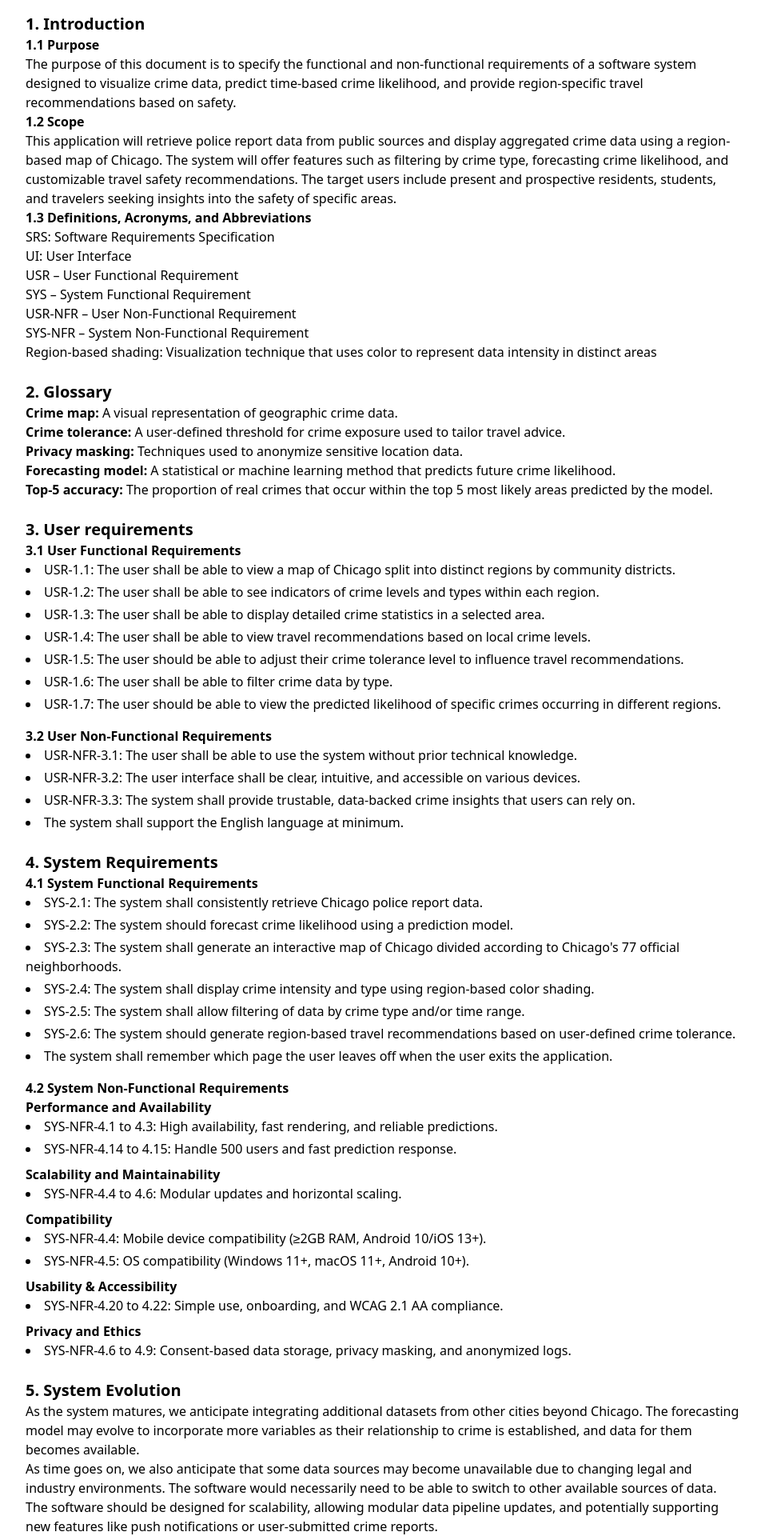
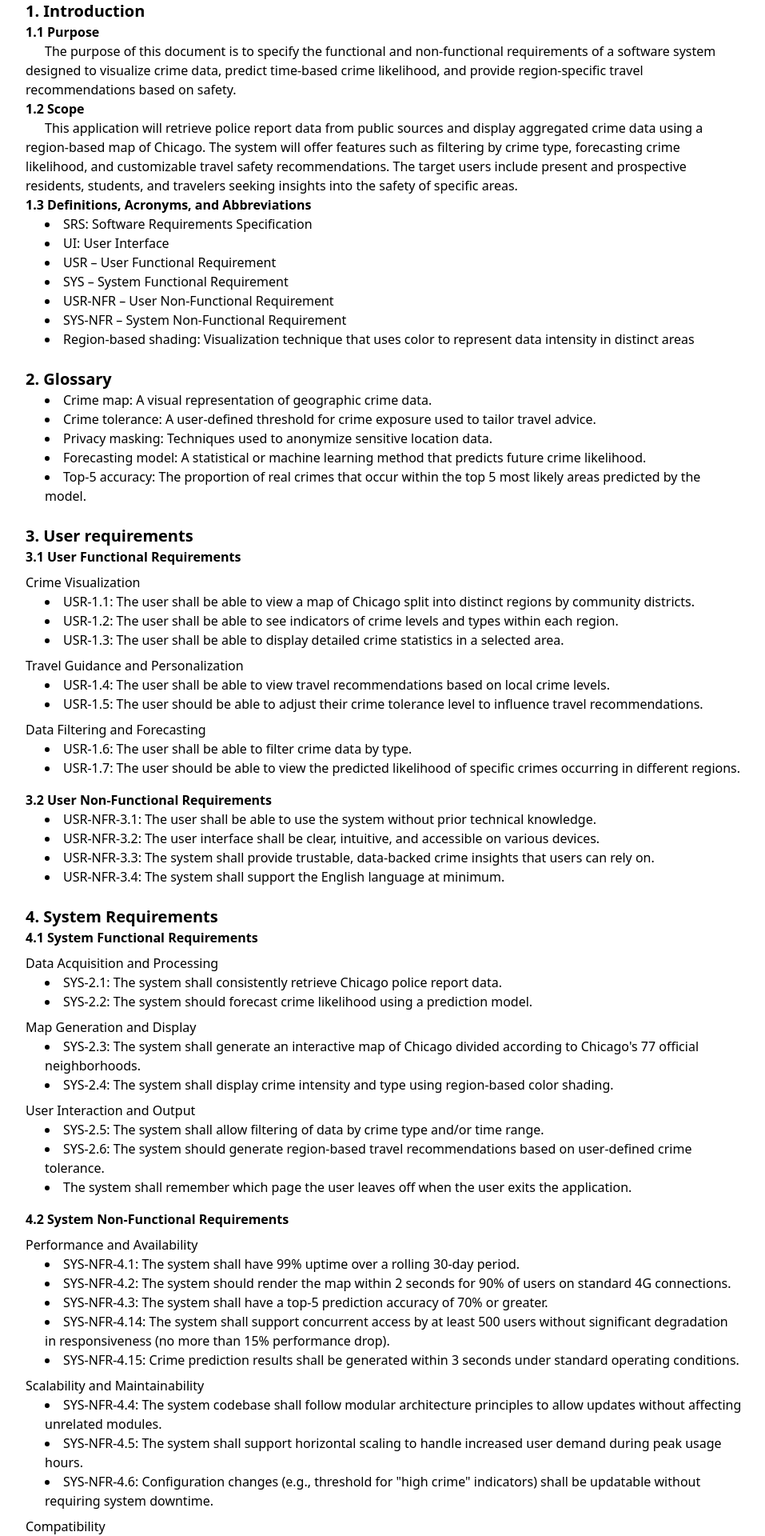
Before and after one commit to PBLGroupG/PBLGroupG.github.io, a Next.js app: page /document in a window 1280 px wide. Shown: the part 520-2440 px from the top of the page at 80% size, without its empty margins (160-1117 px from the left). Built offline with nearby package versions, Linux system fonts and the light colour scheme.

Commit message:
Update page.tsx

```diff
--- a/app/document/page.tsx
+++ b/app/document/page.tsx
@@ -1,111 +1,139 @@
 export default function DocumentPage() {
   return (
     <section className="min-h-screen px-6 py-20 bg-white text-black transition-colors">
-        <div className="max-w-4xl mx-auto space-y-10 font-sans text-[16px]">
-          <h1 className="text-center text-4xl font-bold">Software Requirements Specification (SRS)</h1>
-          <h2 className="text-2xl font-semibold text-center">Crime Mapping and Forecasting Application</h2>
+      <div className="max-w-4xl mx-auto space-y-6 font-sans text-[16px]">
+        <h1 className="text-center text-3xl font-bold mb-2">Software Requirements Specification (SRS)</h1>
+        <h2 className="text-center text-xl font-medium mb-8">Crime Mapping and Forecasting Application</h2>
 
         <article className="space-y-6">
           <section>
             <h3 className="text-xl font-bold">Preface</h3>
-              <p>This Software Requirements Specification (SRS) document has been prepared by Group G for the PBL3 course project. It outlines the requirements for the development of a crime mapping and forecasting application focused on the city of Chicago. The application aims to assist users in understanding local crime patterns and making informed decisions about travel and safety.</p>
-              <p>This document is intended for use by the development team, instructors, testers, and future maintainers of the system.</p>
+            <p className="indent-6">This Software Requirements Specification (SRS) document has been prepared by Group G for the PBL3 course project. It outlines the requirements for the development of a crime mapping and forecasting application focused on the city of Chicago. The application aims to assist users in understanding local crime patterns and making informed decisions about travel and safety.</p>
+            <p className="indent-6">This document is intended for use by the development team, instructors, testers, and future maintainers of the system.</p>
           </section>
 
           <section>
             <h3 className="text-xl font-bold">1. Introduction</h3>
-              <p><strong>1.1 Purpose</strong><br/>The purpose of this document is to specify the functional and non-functional requirements of a software system designed to visualize crime data, predict time-based crime likelihood, and provide region-specific travel recommendations based on safety.</p>
-              <p><strong>1.2 Scope</strong><br/>This application will retrieve police report data from public sources and display aggregated crime data using a region-based map of Chicago. The system will offer features such as filtering by crime type, forecasting crime likelihood, and customizable travel safety recommendations. The target users include present and prospective residents, students, and travelers seeking insights into the safety of specific areas.</p>
-              <p><strong>1.3 Definitions, Acronyms, and Abbreviations</strong><br/>
-                SRS: Software Requirements Specification<br/>
-                UI: User Interface<br/>
-                USR – User Functional Requirement<br/>
-                SYS – System Functional Requirement<br/>
-                USR-NFR – User Non-Functional Requirement<br/>
-                SYS-NFR – System Non-Functional Requirement<br/>
-                Region-based shading: Visualization technique that uses color to represent data intensity in distinct areas
-              </p>
+            <p><strong>1.1 Purpose</strong></p>
+            <p className="indent-6">The purpose of this document is to specify the functional and non-functional requirements of a software system designed to visualize crime data, predict time-based crime likelihood, and provide region-specific travel recommendations based on safety.</p>
+            <p><strong>1.2 Scope</strong></p>
+            <p className="indent-6">This application will retrieve police report data from public sources and display aggregated crime data using a region-based map of Chicago. The system will offer features such as filtering by crime type, forecasting crime likelihood, and customizable travel safety recommendations. The target users include present and prospective residents, students, and travelers seeking insights into the safety of specific areas.</p>
+            <p><strong>1.3 Definitions, Acronyms, and Abbreviations</strong></p>
+            <ul className="list-disc list-inside ml-6">
+              <li>SRS: Software Requirements Specification</li>
+              <li>UI: User Interface</li>
+              <li>USR – User Functional Requirement</li>
+              <li>SYS – System Functional Requirement</li>
+              <li>USR-NFR – User Non-Functional Requirement</li>
+              <li>SYS-NFR – System Non-Functional Requirement</li>
+              <li>Region-based shading: Visualization technique that uses color to represent data intensity in distinct areas</li>
+            </ul>
           </section>
 
           <section>
             <h3 className="text-xl font-bold">2. Glossary</h3>
-              <p><strong>Crime map:</strong> A visual representation of geographic crime data.</p>
-              <p><strong>Crime tolerance:</strong> A user-defined threshold for crime exposure used to tailor travel advice.</p>
-              <p><strong>Privacy masking:</strong> Techniques used to anonymize sensitive location data.</p>
-              <p><strong>Forecasting model:</strong> A statistical or machine learning method that predicts future crime likelihood.</p>
-              <p><strong>Top-5 accuracy:</strong> The proportion of real crimes that occur within the top 5 most likely areas predicted by the model.</p>
+            <ul className="list-disc list-inside ml-6">
+              <li>Crime map: A visual representation of geographic crime data.</li>
+              <li>Crime tolerance: A user-defined threshold for crime exposure used to tailor travel advice.</li>
+              <li>Privacy masking: Techniques used to anonymize sensitive location data.</li>
+              <li>Forecasting model: A statistical or machine learning method that predicts future crime likelihood.</li>
+              <li>Top-5 accuracy: The proportion of real crimes that occur within the top 5 most likely areas predicted by the model.</li>
+            </ul>
           </section>
 
           <section>
             <h3 className="text-xl font-bold">3. User requirements</h3>
             <h4 className="font-semibold">3.1 User Functional Requirements</h4>
-              <ul className="list-disc list-inside space-y-1">
+            <p className="mt-2 font-medium">Crime Visualization</p>
+            <ul className="list-disc list-inside ml-6">
               <li>USR-1.1: The user shall be able to view a map of Chicago split into distinct regions by community districts.</li>
               <li>USR-1.2: The user shall be able to see indicators of crime levels and types within each region.</li>
               <li>USR-1.3: The user shall be able to display detailed crime statistics in a selected area.</li>
+            </ul>
+            <p className="mt-2 font-medium">Travel Guidance and Personalization</p>
+            <ul className="list-disc list-inside ml-6">
               <li>USR-1.4: The user shall be able to view travel recommendations based on local crime levels.</li>
               <li>USR-1.5: The user should be able to adjust their crime tolerance level to influence travel recommendations.</li>
+            </ul>
+            <p className="mt-2 font-medium">Data Filtering and Forecasting</p>
+            <ul className="list-disc list-inside ml-6">
               <li>USR-1.6: The user shall be able to filter crime data by type.</li>
               <li>USR-1.7: The user should be able to view the predicted likelihood of specific crimes occurring in different regions.</li>
             </ul>
-              <h4 className="font-semibold mt-4">3.2 User Non-Functional Requirements</h4>
-              <ul className="list-disc list-inside space-y-1">
+            <h4 className="mt-4 font-semibold">3.2 User Non-Functional Requirements</h4>
+            <ul className="list-disc list-inside ml-6">
               <li>USR-NFR-3.1: The user shall be able to use the system without prior technical knowledge.</li>
               <li>USR-NFR-3.2: The user interface shall be clear, intuitive, and accessible on various devices.</li>
               <li>USR-NFR-3.3: The system shall provide trustable, data-backed crime insights that users can rely on.</li>
-                <li>The system shall support the English language at minimum.</li>
+              <li>USR-NFR-3.4: The system shall support the English language at minimum.</li>
             </ul>
           </section>
 
           <section>
             <h3 className="text-xl font-bold">4. System Requirements</h3>
             <h4 className="font-semibold">4.1 System Functional Requirements</h4>
-              <ul className="list-disc list-inside space-y-1">
+            <p className="mt-2 font-medium">Data Acquisition and Processing</p>
+            <ul className="list-disc list-inside ml-6">
               <li>SYS-2.1: The system shall consistently retrieve Chicago police report data.</li>
               <li>SYS-2.2: The system should forecast crime likelihood using a prediction model.</li>
+            </ul>
+            <p className="mt-2 font-medium">Map Generation and Display</p>
+            <ul className="list-disc list-inside ml-6">
               <li>SYS-2.3: The system shall generate an interactive map of Chicago divided according to Chicago's 77 official neighborhoods.</li>
               <li>SYS-2.4: The system shall display crime intensity and type using region-based color shading.</li>
+            </ul>
+            <p className="mt-2 font-medium">User Interaction and Output</p>
+            <ul className="list-disc list-inside ml-6">
               <li>SYS-2.5: The system shall allow filtering of data by crime type and/or time range.</li>
               <li>SYS-2.6: The system should generate region-based travel recommendations based on user-defined crime tolerance.</li>
               <li>The system shall remember which page the user leaves off when the user exits the application.</li>
             </ul>
-
-              <h4 className="font-semibold mt-4">4.2 System Non-Functional Requirements</h4>
-              <p className="font-semibold">Performance and Availability</p>
-              <ul className="list-disc list-inside space-y-1">
-                <li>SYS-NFR-4.1 to 4.3: High availability, fast rendering, and reliable predictions.</li>
-                <li>SYS-NFR-4.14 to 4.15: Handle 500 users and fast prediction response.</li>
+            <h4 className="mt-4 font-semibold">4.2 System Non-Functional Requirements</h4>
+            <p className="mt-2 font-medium">Performance and Availability</p>
+            <ul className="list-disc list-inside ml-6">
+              <li>SYS-NFR-4.1: The system shall have 99% uptime over a rolling 30-day period.</li>
+              <li>SYS-NFR-4.2: The system should render the map within 2 seconds for 90% of users on standard 4G connections.</li>
+              <li>SYS-NFR-4.3: The system shall have a top-5 prediction accuracy of 70% or greater.</li>
+              <li>SYS-NFR-4.14: The system shall support concurrent access by at least 500 users without significant degradation in responsiveness (no more than 15% performance drop).</li>
+              <li>SYS-NFR-4.15: Crime prediction results shall be generated within 3 seconds under standard operating conditions.</li>
             </ul>
-              <p className="font-semibold mt-2">Scalability and Maintainability</p>
-              <ul className="list-disc list-inside space-y-1">
-                <li>SYS-NFR-4.4 to 4.6: Modular updates and horizontal scaling.</li>
+            <p className="mt-2 font-medium">Scalability and Maintainability</p>
+            <ul className="list-disc list-inside ml-6">
+              <li>SYS-NFR-4.4: The system codebase shall follow modular architecture principles to allow updates without affecting unrelated modules.</li>
+              <li>SYS-NFR-4.5: The system shall support horizontal scaling to handle increased user demand during peak usage hours.</li>
+              <li>SYS-NFR-4.6: Configuration changes (e.g., threshold for "high crime" indicators) shall be updatable without requiring system downtime.</li>
             </ul>
-              <p className="font-semibold mt-2">Compatibility</p>
-              <ul className="list-disc list-inside space-y-1">
-                <li>SYS-NFR-4.4: Mobile device compatibility (≥2GB RAM, Android 10/iOS 13+).</li>
-                <li>SYS-NFR-4.5: OS compatibility (Windows 11+, macOS 11+, Android 10+).</li>
+            <p className="mt-2 font-medium">Compatibility</p>
+            <ul className="list-disc list-inside ml-6">
+              <li>SYS-NFR-4.4: The system shall be fully functional on mobile devices with &gt;=2GB RAM and Android 10/iOS 13 or newer.</li>
+              <li>SYS-NFR-4.5: The system shall be compatible with Windows 11+, macOS 11+, and Android 10+.</li>
             </ul>
-              <p className="font-semibold mt-2">Usability & Accessibility</p>
-              <ul className="list-disc list-inside space-y-1">
-                <li>SYS-NFR-4.20 to 4.22: Simple use, onboarding, and WCAG 2.1 AA compliance.</li>
+            <p className="mt-2 font-medium">Usability & Accessibility</p>
+            <ul className="list-disc list-inside ml-6">
+              <li>SYS-NFR-4.20: The system interface shall allow new users to perform basic operations (e.g., viewing crime data) with no training and ≤3 clicks.</li>
+              <li>SYS-NFR-4.21: The system shall comply with WCAG 2.1 Level AA to ensure accessibility for users with disabilities.</li>
+              <li>SYS-NFR-4.22: A guided onboarding or tooltip system shall be available for first-time users to assist with feature discovery.</li>
             </ul>
-              <p className="font-semibold mt-2">Privacy and Ethics</p>
-              <ul className="list-disc list-inside space-y-1">
-                <li>SYS-NFR-4.6 to 4.9: Consent-based data storage, privacy masking, and anonymized logs.</li>
+            <p className="mt-2 font-medium">Privacy and Ethics</p>
+            <ul className="list-disc list-inside ml-6">
+              <li>SYS-NFR-4.6: The system shall not store any IP addresses or location data unless the user gives explicit consent.</li>
+              <li>SYS-NFR-4.7: The system shall implement privacy masking techniques to prevent the identification of individuals or addresses from crime data.</li>
+              <li>SYS-NFR-4.8: User data shall not be shared with third parties unless required by law or explicitly agreed to by the user.</li>
+              <li>SYS-NFR-4.9: The system shall log all data access and modification events for auditability, but only store logs that are anonymized.</li>
             </ul>
           </section>
 
           <section>
             <h3 className="text-xl font-bold">5. System Evolution</h3>
-              <p>As the system matures, we anticipate integrating additional datasets from other cities beyond Chicago. The forecasting model may evolve to incorporate more variables as their relationship to crime is established, and data for them becomes available.</p>
-              <p>As time goes on, we also anticipate that some data sources may become unavailable due to changing legal and industry environments. The software would necessarily need to be able to switch to other available sources of data.</p>
-              <p>The software should be designed for scalability, allowing modular data pipeline updates, and potentially supporting new features like push notifications or user-submitted crime reports.</p>
-              <p>Future releases may support multilingual interfaces and emergency service integration. API schema evolution should be anticipated, and compatibility with future operating systems and browsers maintained where feasible.</p>
+            <p className="indent-6">As the system matures, we anticipate integrating additional datasets from other cities beyond Chicago. The forecasting model may evolve to incorporate more variables as their relationship to crime is established, and data for them becomes available.</p>
+            <p className="indent-6">As time goes on, we also anticipate that some data sources may become unavailable due to changing legal and industry environments. The software would necessarily need to be able to switch to other available sources of data.</p>
+            <p className="indent-6">The software should be designed for scalability, allowing modular data pipeline updates, and potentially supporting new features like push notifications or user-submitted crime reports.</p>
+            <p className="indent-6">Future releases may support multilingual interfaces and emergency service integration. API schema evolution should be anticipated, and compatibility with future operating systems and browsers maintained where feasible.</p>
           </section>
 
           <section>
             <h3 className="text-xl font-bold">Index</h3>
-              <ul className="list-disc list-inside">
+            <ul className="list-disc list-inside ml-6">
               <li>Functional Requirements – Section 3</li>
               <li>Non-Functional Requirements – Section 4</li>
               <li>System Evolution – Section 5</li>
```
Lines whose indentation alone changed are shown as unchanged.
